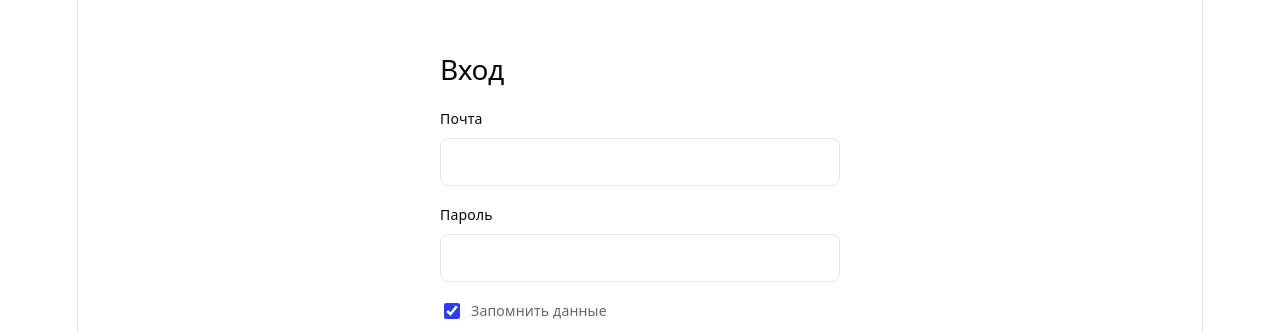
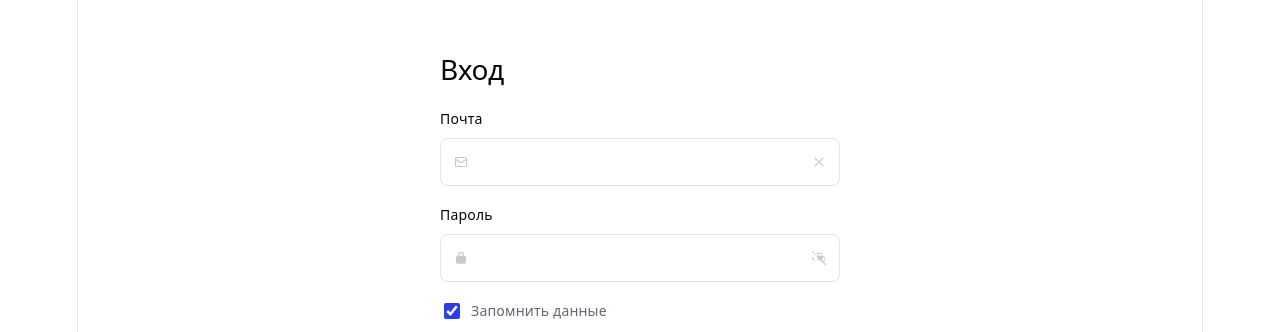
Before and after one commit to michael-916310/aiti-guru, a React (Vite) app: page /login in a window 1280 px wide. Shown: the part 128-460 px from the top of the page. Built offline with nearby package versions, Linux system fonts and the light colour scheme.

Commit message:
login icons

```diff
--- a/src/features/auth/LoginForm.module.css
+++ b/src/features/auth/LoginForm.module.css
@@ -31,6 +31,37 @@
   gap: 6px;
 }
 
+.inputWrap {
+  position: relative;
+}
+
+.inputIconLeft,
+.inputIconRight {
+  position: absolute;
+  top: 50%;
+  transform: translateY(-50%);
+  width: 18px;
+  height: 18px;
+  color: #c9c8ce;
+  pointer-events: none;
+  display: inline-flex;
+}
+
+.inputIconLeft {
+  left: 12px;
+}
+
+.inputIconRight {
+  right: 12px;
+}
+
+.inputIconLeft svg,
+.inputIconRight svg {
+  width: 18px;
+  height: 18px;
+  fill: currentColor;
+}
+
 .label {
   font-size: 14px;
   color: var(--text-h);
@@ -39,13 +70,14 @@
 
 .input {
   font: inherit;
-  padding: 10px 12px;
+  padding: 10px 40px 10px 40px;
   border: 1px solid var(--border);
   border-radius: 8px;
   background: var(--bg);
   color: var(--text-h);
   box-sizing: border-box;
   transition: border-color 0.2s, box-shadow 0.2s;
+  width: 100%;
 }
 
 .input:hover {
--- a/src/features/auth/LoginForm.tsx
+++ b/src/features/auth/LoginForm.tsx
@@ -52,6 +52,12 @@ export function LoginForm() {
           <label className={styles.label} htmlFor="login-username">
             Почта
           </label>
+          <div className={styles.inputWrap}>
+            <span className={styles.inputIconLeft} aria-hidden="true">
+              <svg viewBox="0 0 24 24">
+                <path d="M3.75 7.5a2.25 2.25 0 0 1 2.25-2.25h12a2.25 2.25 0 0 1 2.25 2.25v9A2.25 2.25 0 0 1 18 18.75H6a2.25 2.25 0 0 1-2.25-2.25v-9Zm2.25-.75a.75.75 0 0 0-.75.75v.24l6.35 4.41a.75.75 0 0 0 .85 0l6.35-4.41V7.5a.75.75 0 0 0-.75-.75H6Zm12.75 2.82-5.44 3.78a2.25 2.25 0 0 1-2.56 0L5.25 9.57v6.93c0 .41.34.75.75.75h12c.41 0 .75-.34.75-.75V9.57Z" />
+              </svg>
+            </span>
             <input
               id="login-username"
               name="username"
@@ -64,6 +70,12 @@ export function LoginForm() {
               aria-invalid={Boolean(fieldErrors.username)}
               aria-describedby={fieldErrors.username ? 'login-username-error' : undefined}
             />
+            <span className={styles.inputIconRight} aria-hidden="true">
+              <svg viewBox="0 0 24 24">
+                <path d="M6.47 6.47a.75.75 0 0 1 1.06 0L12 10.94l4.47-4.47a.75.75 0 1 1 1.06 1.06L13.06 12l4.47 4.47a.75.75 0 0 1-1.06 1.06L12 13.06l-4.47 4.47a.75.75 0 0 1-1.06-1.06L10.94 12 6.47 7.53a.75.75 0 0 1 0-1.06Z" />
+              </svg>
+            </span>
+          </div>
           {fieldErrors.username ? (
             <p id="login-username-error" className={styles.fieldError} role="alert">
               {fieldErrors.username}
@@ -75,6 +87,12 @@ export function LoginForm() {
           <label className={styles.label} htmlFor="login-password">
             Пароль
           </label>
+          <div className={styles.inputWrap}>
+            <span className={styles.inputIconLeft} aria-hidden="true">
+              <svg viewBox="0 0 24 24">
+                <path d="M8.25 9V7.5a3.75 3.75 0 1 1 7.5 0V9h.75A2.25 2.25 0 0 1 18.75 11.25v6A2.25 2.25 0 0 1 16.5 19.5h-9a2.25 2.25 0 0 1-2.25-2.25v-6A2.25 2.25 0 0 1 7.5 9h.75Zm1.5 0h4.5V7.5a2.25 2.25 0 1 0-4.5 0V9Z" />
+              </svg>
+            </span>
             <input
               id="login-password"
               name="password"
@@ -87,6 +105,12 @@ export function LoginForm() {
               aria-invalid={Boolean(fieldErrors.password)}
               aria-describedby={fieldErrors.password ? 'login-password-error' : undefined}
             />
+            <span className={styles.inputIconRight} aria-hidden="true">
+              <svg viewBox="0 0 24 24">
+                <path d="M3.53 2.47a.75.75 0 0 0-1.06 1.06l18 18a.75.75 0 1 0 1.06-1.06l-3.18-3.18a11.2 11.2 0 0 0 2.28-2.59.75.75 0 0 0 0-.72C18.99 10.9 15.8 9 12 9c-1.39 0-2.71.25-3.89.7L3.53 2.47Zm6.9 9.02 3.08 3.08a2.25 2.25 0 0 1-3.08-3.08Zm6.8 4.68-1.5-1.5a3.75 3.75 0 0 0-5.4-5.4L8.92 7.86A9.72 9.72 0 0 1 12 7.5c4.06 0 7.2 2.33 8.61 4.5a9.58 9.58 0 0 1-3.38 4.17ZM12 4.5c1.38 0 2.69.24 3.87.68a.75.75 0 1 1-.53 1.4A9.71 9.71 0 0 0 12 6c-4.06 0-7.2 2.33-8.61 4.5a9.57 9.57 0 0 0 2.75 3.56.75.75 0 1 1-.93 1.18 11.2 11.2 0 0 1-2.84-3.26.75.75 0 0 1 0-.72C5.01 7.6 8.2 4.5 12 4.5Z" />
+              </svg>
+            </span>
+          </div>
           {fieldErrors.password ? (
             <p id="login-password-error" className={styles.fieldError} role="alert">
               {fieldErrors.password}
```
Lines whose indentation alone changed are shown as unchanged.
